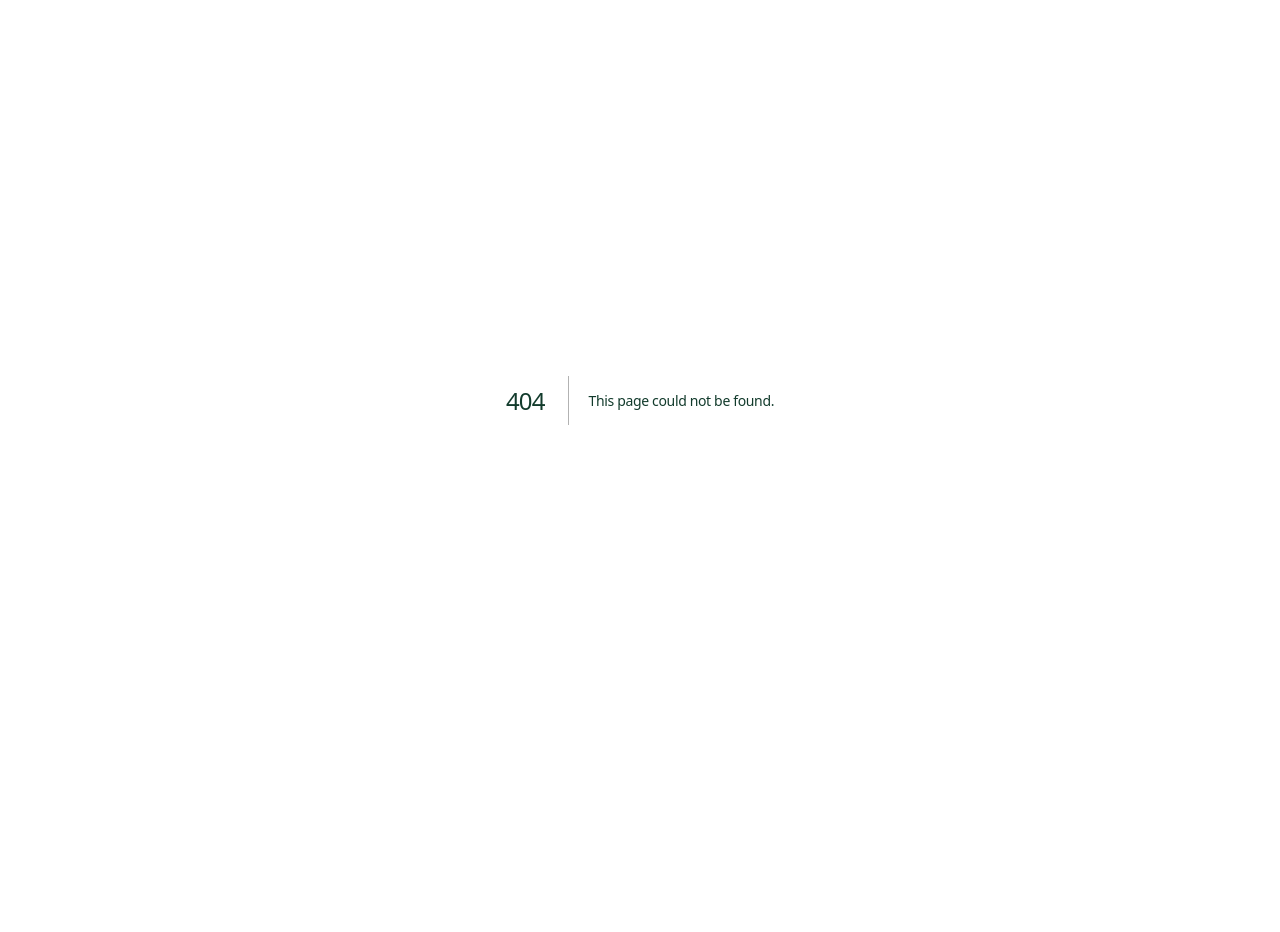
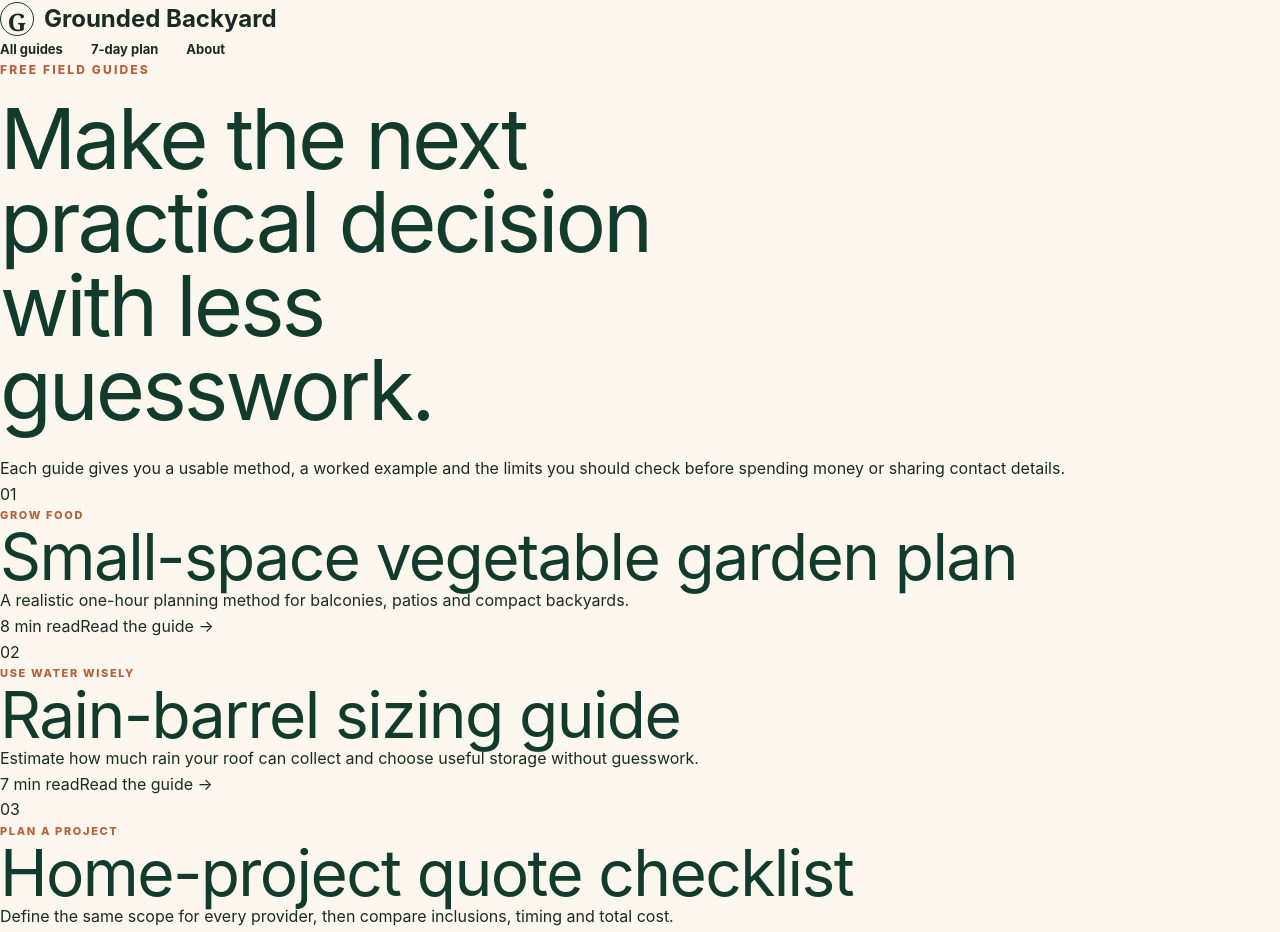
Before and after one commit to davidoctuk-ai/grounded-backyard-guide, a Next.js app: page /guides in a window 1280 px wide. Before the commit this address had no page. Shown: the top 932 px of the page. Before the commit the page ends 800 px from the top, so only its background shows below. Built offline with nearby package versions, Linux system fonts and the light colour scheme.

Commit message:
Add Grounded guide page

```diff
--- /dev/null
+++ b/app/guides/page.tsx
@@ -0,0 +1,15 @@
+import type { Metadata } from "next";
+import Link from "next/link";
+import { GuideFooter, GuideHeader } from "../guide-shell";
+
+export const metadata: Metadata = { title: "Practical garden and home guides", description: "Free, step-by-step guides for small-space vegetables, rainwater planning and comparing home-project quotes.", alternates: { canonical: "/guides" } };
+
+const guides = [
+  ["/guides/small-space-vegetable-garden-plan", "Grow food", "Small-space vegetable garden plan", "A realistic one-hour planning method for balconies, patios and compact backyards.", "8 min read"],
+  ["/guides/rain-barrel-sizing-guide", "Use water wisely", "Rain-barrel sizing guide", "Estimate how much rain your roof can collect and choose useful storage without guesswork.", "7 min read"],
+  ["/guides/home-project-quote-checklist", "Plan a project", "Home-project quote checklist", "Define the same scope for every provider, then compare inclusions, timing and total cost.", "9 min read"],
+];
+
+export default function GuidesPage() {
+  return <main><GuideHeader /><section className="guide-index-hero"><p className="eyebrow">Free field guides</p><h1>Make the next practical decision with less guesswork.</h1><p>Each guide gives you a usable method, a worked example and the limits you should check before spending money or sharing contact details.</p></section><section className="guide-index-grid" aria-label="Available guides">{guides.map(([href,label,title,copy,time], index) => <article key={href}><span className="guide-number">0{index + 1}</span><p className="card-label">{label}</p><h2>{title}</h2><p>{copy}</p><div><span>{time}</span><Link href={href}>Read the guide →</Link></div></article>)}</section><section className="guide-method"><p className="eyebrow">Our standard</p><h2>Specific enough to use. Honest about what varies.</h2><p>We favour measurements, checklists and primary sources. Climate, local rules, property condition and provider eligibility can change the right answer, so every guide identifies the checks that still belong to you.</p><Link className="text-link" href="/about">How we research and fund the site →</Link></section><GuideFooter /></main>;
+}
```
